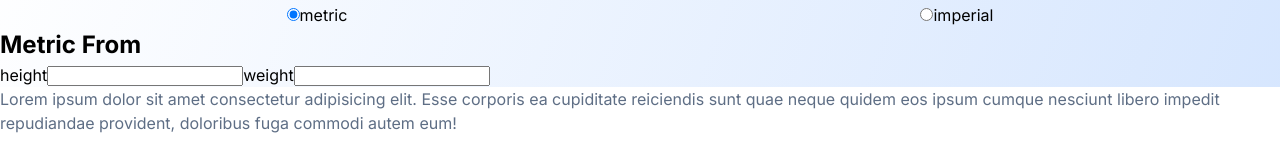
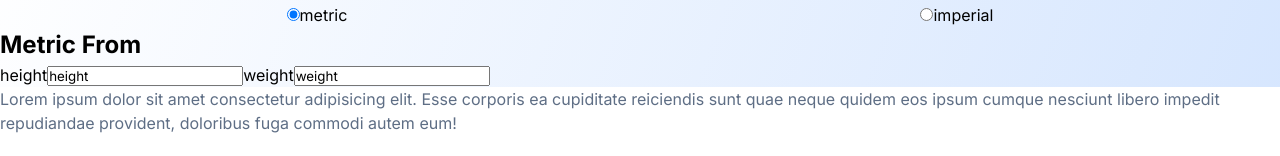
Before and after one commit to PiriyaLapa/body-mass-calculator-page2, a React (Vite) app: page / in a window 1280 px wide. Both pictures are taken after a click on the radio button "metric". Shown: the part 132-288 px from the top of the page. Built offline with nearby package versions, Linux system fonts and the light colour scheme; the HTML template or start-up script is replaced by a standard one.

Commit message:
update and try to deploy

```diff
--- a/src/components/forms/MetricForm.tsx
+++ b/src/components/forms/MetricForm.tsx
@@ -21,9 +21,10 @@ export default class MetricForm extends Component<
     };
   }
 
-  handleInputChnage = (event:ChangeEvent<HTMLInputElement>) => {
-    const {name,value} = this.state;
-  }
+  handleInputChange = (event: ChangeEvent<HTMLInputElement>) => {
+    const { name, value } = event.target;
+
+  };
 
   render(): ReactNode {
     const { height, weight } = this.props.bmiContent;
@@ -31,9 +32,21 @@ export default class MetricForm extends Component<
       <StyledMetricForm>
         <h2>Metric From</h2>
         <label htmlFor="height">{height}</label>
-        <input type="text" name="height" id="height" />
+        <input
+          type="text"
+          name="height"
+          id="height"
+          value={height}
+          onChange={this.handleInputChange}
+        />
         <label htmlFor="weight">{weight}</label>
-        <input type="text" name="weight" id="weight" />
+        <input
+          type="text"
+          name="weight"
+          id="weight"
+          value={weight}
+          onChange={this.handleInputChange}
+        />
         <ResultBox />
       </StyledMetricForm>
     );
```
